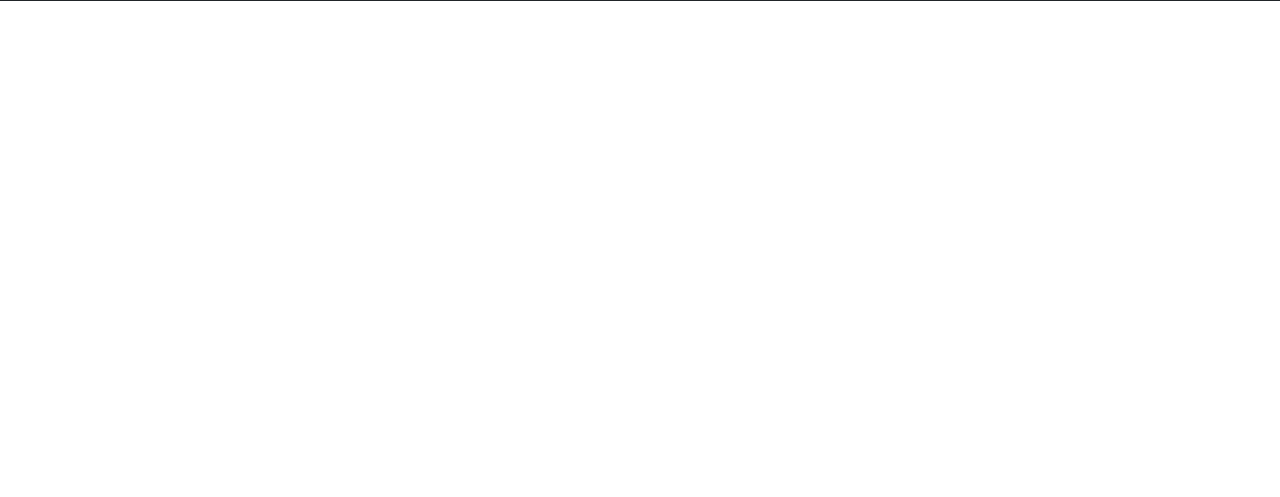
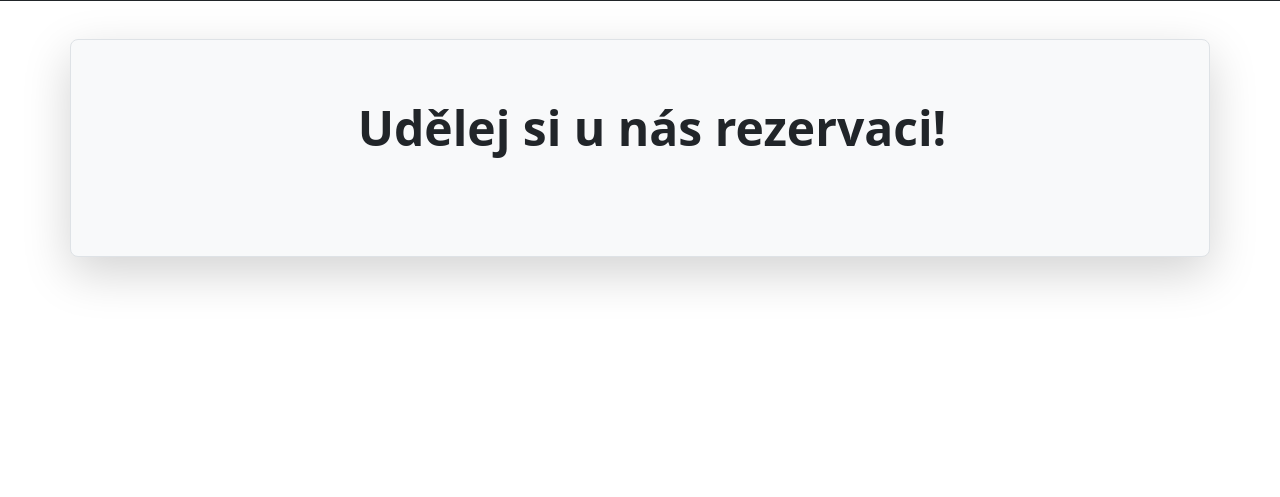
Before and after one commit to captain-milous/Xi-Project, a PHP site: page /reservation.php in a window 1280 px wide. Shown: the part 81-578 px from the top of the page. Run offline with PHP 8.4, Linux system fonts and the light colour scheme; the visitor is signed in with stand-in values (Sample User, id 1).

Commit message:
Reservace

```diff
--- a/reservation.php
+++ b/reservation.php
@@ -24,7 +24,28 @@ if(!isset($_SESSION["id"])){
 
   ?>
 
+<br>
+<br>
 
+<main style="margin: auto; text-align: center;">
+    <div class="container my-4">
+      <div class="row p-4 pb-0 pe-lg-0 pt-lg-5 align-items-center rounded-3 border shadow-lg bg-light">
+        <div class="col-lg-12 p-3 p-lg-5 pt-lg-3">
+          <h1 class="display-5 fw-bold lh-1">Udělej si u nás rezervaci!</h1>
+            <br>
+            <div>
+
+            </div>
+            <br>
+          </div>
+        </div>
+    </div>
+</main>
+
+<br>
+<br>
+<br>
+<br>
 
 
 <?php
```
